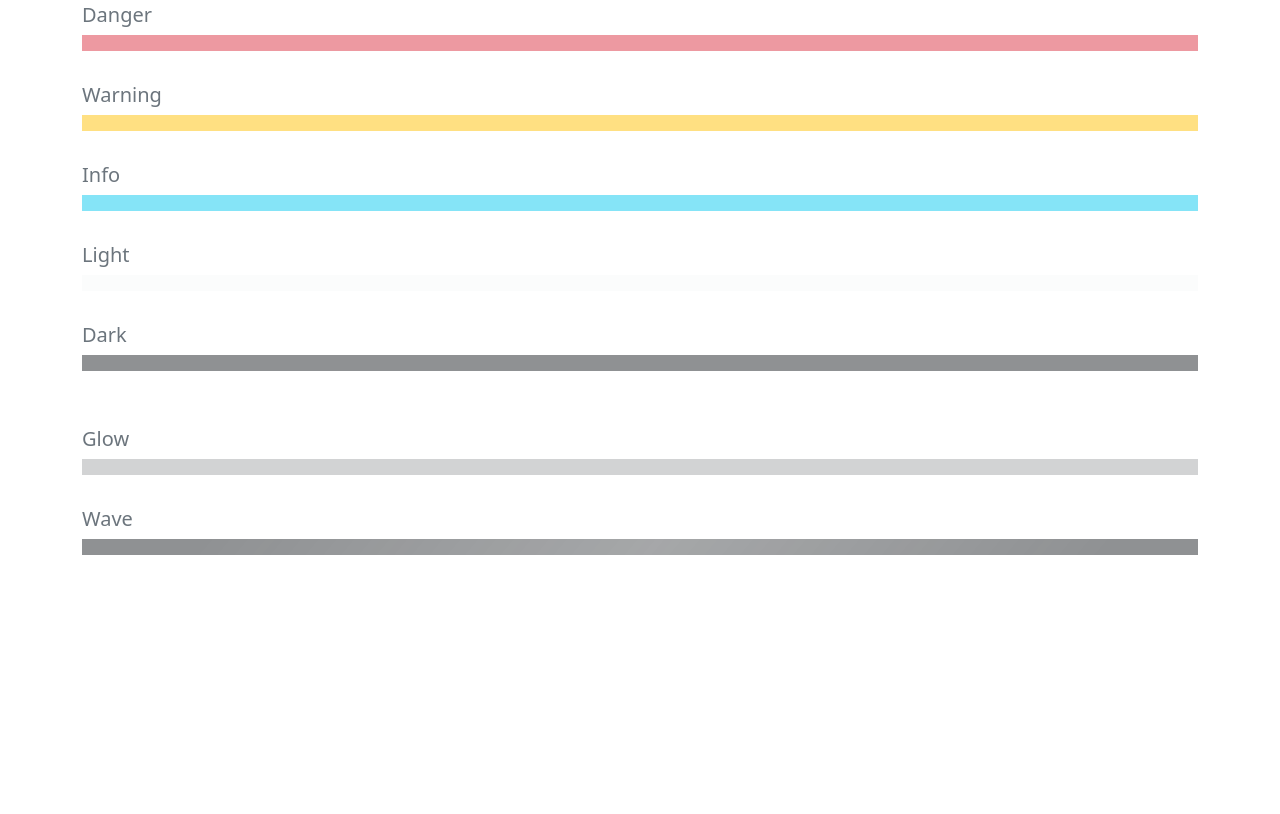
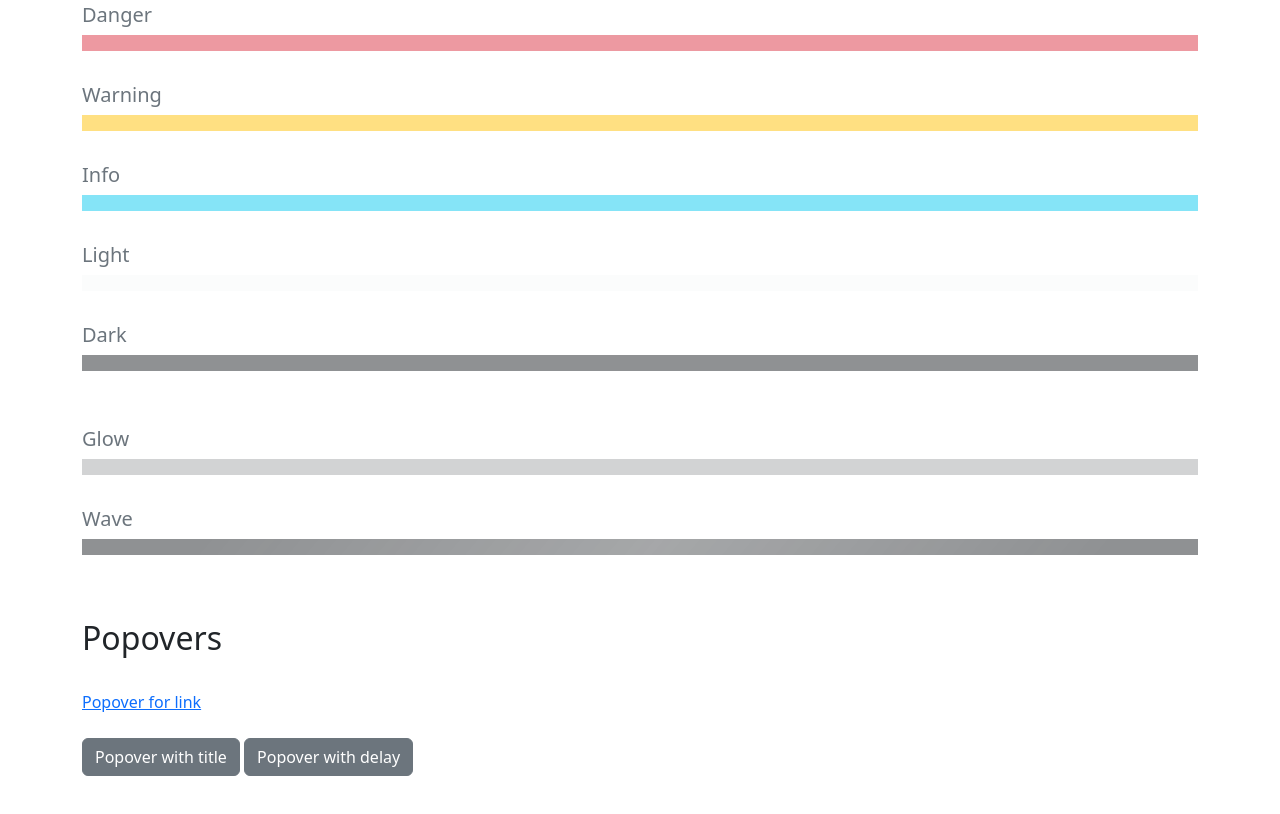
Before and after one commit to Michal-Radomski/Udemy_Frontend_Courses, a plain HTML site: page 01 Bootstrap5/04 - Components/index2.html in a window 1280 px wide. Shown: the part 6042-6856 px from the top of the page. Before the commit the page ends 6685 px from the top, so only its background shows below. Drawn offline with nearby package versions, Linux system fonts and the light colour scheme.

Commit message:
Popovers - exercise1

```diff
--- a/01 Bootstrap5/04 - Components/index2.html
+++ b/01 Bootstrap5/04 - Components/index2.html
@@ -1039,6 +1039,42 @@
         <p class="placeholder w-100"></p>
       </div>
 
+      <br /><br />
+      <h2>Popovers</h2>
+      <br />
+
+      <a
+        href="#"
+        data-bs-toggle="popover"
+        data-bs-content="Lorem ipsum dolor sit amet, consectetur adipiscing elit. In laoreet pellentesque lorem sed elementum. Suspendisse maximus convallis ex. Etiam eleifend velit leo."
+        >Popover for link</a
+      >
+
+      <br /><br />
+
+      <button
+        type="button"
+        class="btn btn-secondary"
+        data-bs-toggle="popover"
+        title="Popover title"
+        data-bs-content="Lorem ipsum dolor sit amet, consectetur adipiscing elit. In laoreet pellentesque lorem sed elementum. Suspendisse maximus convallis ex. Etiam eleifend velit leo."
+      >
+        Popover with title
+      </button>
+
+      <button
+        type="button"
+        class="btn btn-secondary"
+        data-bs-toggle="popover"
+        data-bs-delay="500"
+        title="Popover title"
+        data-bs-content="Lorem ipsum dolor sit amet, consectetur adipiscing elit. In laoreet pellentesque lorem sed elementum. Suspendisse maximus convallis ex. Etiam eleifend velit leo."
+      >
+        Popover with delay
+      </button>
+
+      <br /><br />
+
       <br /><br /><br />
     </div>
   </body>
```
